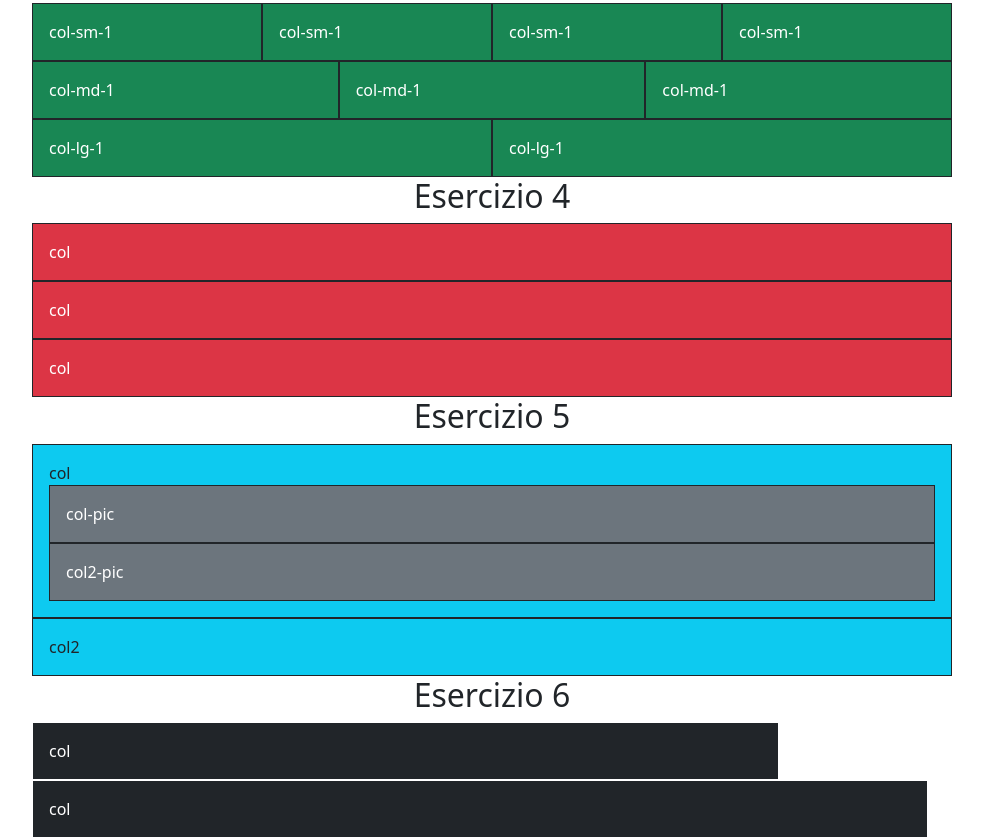
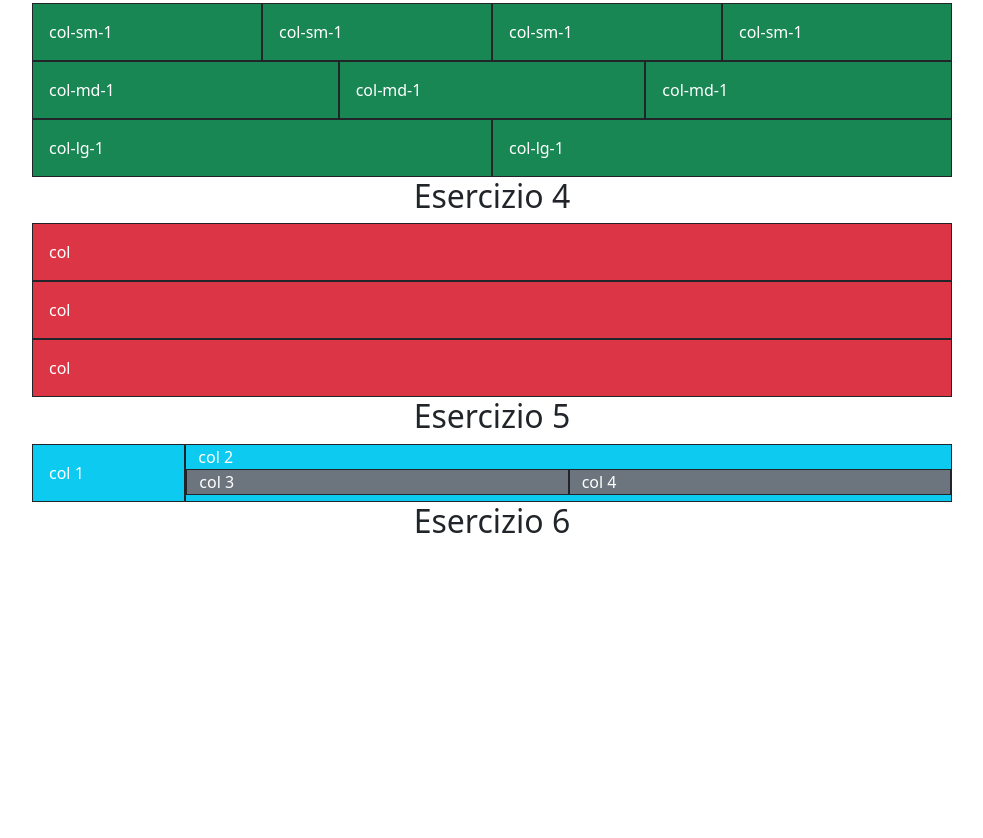
Before and after one commit to simp1408/U2-W6-D1, a plain HTML site: page index.html in a window 1280 px wide. Shown: the part 749-1587 px from the top of the page, without its empty margins (148-1131 px from the left). After the commit the page ends 1297 px from the top, so only its background shows below. Drawn offline with nearby package versions, Linux system fonts and the light colour scheme.

Commit message:
commit html

```diff
--- a/index.html
+++ b/index.html
@@ -120,24 +120,33 @@
             <div class="col p-3 col-6 border border-dark">col-lg</div>
         </div> -->
 
-        <div class="row  bg-info text-dark">
-           <div class=" col-md p-3 border border-dark">col
-                <div class="col p-3 bg-secondary text-white border border-dark">col-pic</div>
-                <div class="col p-3 bg-secondary text-white border border-dark">col2-pic</div>
+        <!-- <div class="row  bg-info text-dark">
+           <div class=" col-12 col-md-2 p-3 border border-dark">col
+                <div class="col-md-6 col-sm-12 p-3 bg-secondary text-white border border-dark">col-pic</div>
+                <div class="col-md-6 col-sm-12 p-3 bg-secondary text-white border border-dark">col2-pic</div>
            </div>
            <div class=" col col-md-12 p-3 border border-dark">col2</div>
 
+        </div> -->
+
+        <div class="row bg-info">
+            <div class="col-12 col-md-2 p-3 text-white border border-dark">col 1</div>
+            <div class="col  text-white border border-dark">col 2
+                <div class="row">
+                    <div class="col-md-6 col-sm-12 text-white border border-dark bg-secondary ">col 3</div>
+                    <div class="col-md-6 col-sm-12 text-white border border-dark bg-secondary">col 4</div>
+                </div>
+             </div>
         </div>
 
-
         <h2>Esercizio 6</h2>
-
-        <div class="row col-12 col-md-10 bg-dark text-white">
-             <div class="p-3 border border-white ">col</div>
+<!-- non ho capito devo usare offset-->
+        <!-- <div class="row col-12  bg-dark text-white">
+             <div class="p-3 border border-white  ">col</div>
         </div>
-        <div class="row col-12 col-md-12 bg-dark text-white">
-            <div class="p-3 border border-white ">col</div>
-        </div>
+        <div class="row col-12  bg-dark text-white">
+            <div class="p-3 border border-white  offset-2">col</div>
+        </div> -->
 
 
 
```
